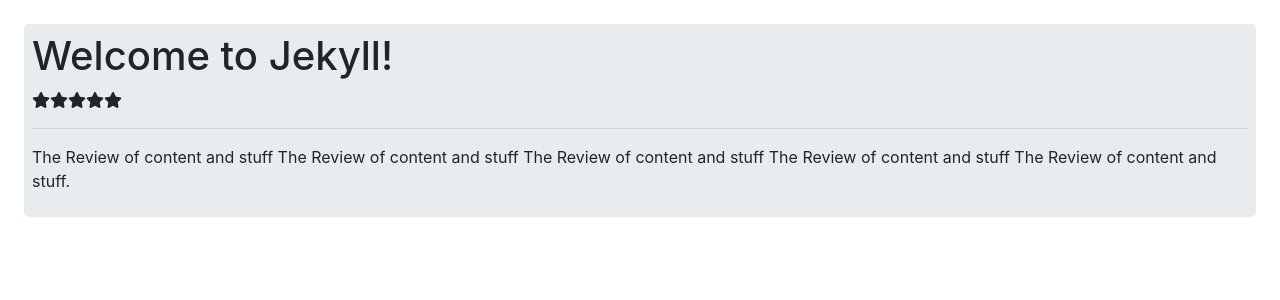
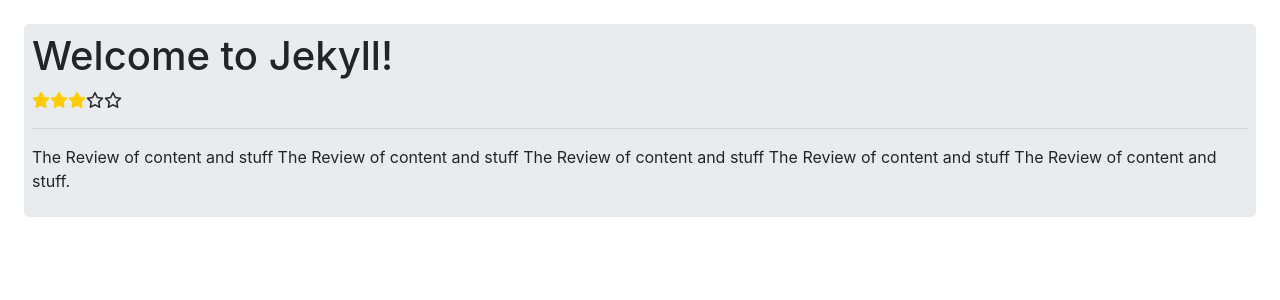
Before and after one commit to megonemad1/Tutor-Website, a Jekyll site: the page built from Reviews/_posts/xyz/1994-10-18-dobw.md, in a window 1280 px wide. Shown: the top 300 px of the page. Built offline with Jekyll 4.4.1, drawn with Linux system fonts in a browser that asks for light colours; nearby versions of some CDN libraries.

Commit message:
- fix rating star - fix github link

```diff
--- a/_layouts/review.html
+++ b/_layouts/review.html
@@ -14,7 +14,7 @@
 <body>
     <div class="jumbotron p-2 m-4">
         <h1>{{ page.title }}</h1>
-        <p>{% for i in (0..page.rating) limit: 5 %}<i class="fa fa-star" aria-hidden="true"></i>{% endfor %}</p>
+        <p>{% for i in (1..page.rating) limit: 5 %}<i class="fa fa-star" aria-hidden="true" style="color: #ffcc00;"></i>{% endfor %}{% for i in (page.rating..4) %}<i class="fa fa-star-o " aria-hidden="true "></i>{% endfor %}</p>
         <hr>
         <p>{{ page.content }}</p>
     </div>
--- a/_layouts/review_list.html
+++ b/_layouts/review_list.html
@@ -30,7 +30,7 @@
 
                 <!-- Title -->
 
-                <h5>{% for i in (0..post.rating) %}<i class="fa fa-star" aria-hidden="true"></i>{% endfor %}</h5>
+                <h5>{% for i in (1..post.rating) limit: 5 %}<i class="fa fa-star" aria-hidden="true" style="color: #ffcc00;"></i>{% endfor %}{% for i in (post.rating..4) %}<i class="fa fa-star-o" aria-hidden="true"></i>{% endfor %}</h5>
                 <hr>
                 <!-- Text -->
                 <p class="card-text">
@@ -46,7 +46,7 @@
                     {% if post.url_twitter != null %}
                     <li class="list-inline-item pr-2"><a href="{{post.url_twitter}}" class="white-text"><i class="fa fa-twitter pr-1"></i></a></li>
                     {% endif %} {% if post.url_github != null %}
-                    <li class="list-inline-item pr-2"><a href="#" class="white-text"><i class="fa fa-github-f pr-1"></i></a></li>
+                    <li class="list-inline-item pr-2"><a href="{{ post.url_github }}" class="white-text" style="color:#000000;"><i class="fa fa-github pr-1"></i></a></li>
                     {% endif %}
                 </ul>
             </div>
```
Also changed, not shown: Reviews/_posts/xyz/1994-10-18-dobw.md (+3 -1 lines).
